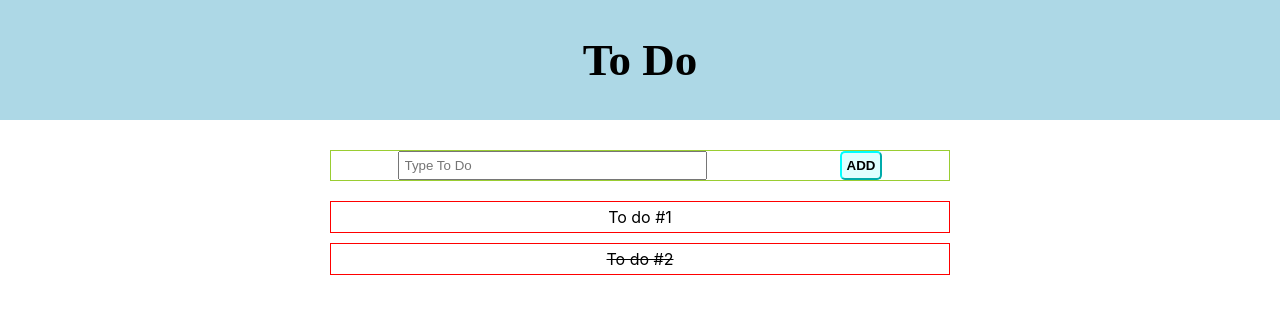
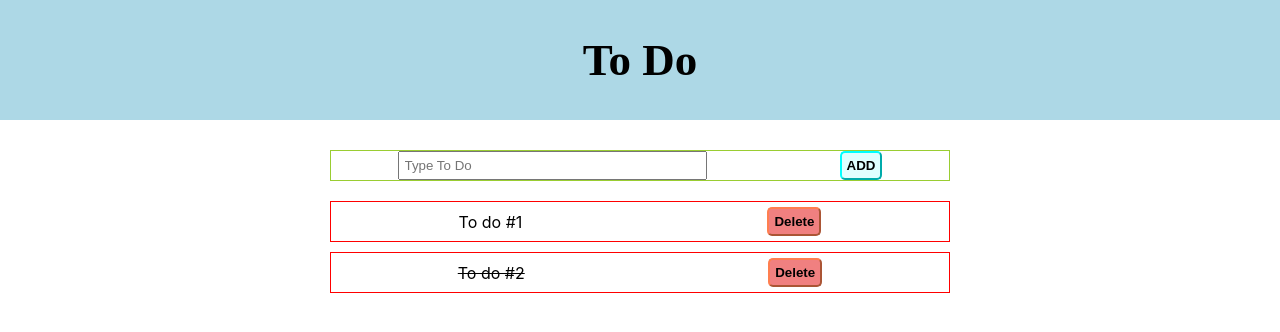
Before and after one commit to magb7/react-redux, a React (Create React App) app: page / in a window 1280 px wide. Shown: the top 332 px of the page. Built offline with nearby package versions, Linux system fonts and the light colour scheme.

Commit message:
add onClick function and modify style

```diff
--- a/src/components/ToDo.js
+++ b/src/components/ToDo.js
@@ -1,20 +1,50 @@
 import React from "react";
 import styled from "styled-components";
 
-const ToDo = ({ completed, todo }) => {
-  return <StyledList completed={completed}>{todo}</StyledList>;
+const ToDo = ({ completed, todo, id }) => {
+  return (
+    <StyledList completed={completed}>
+      <li
+        onClick={() => {
+          console.log(`toggle task ${id}`);
+        }}
+      >
+        {todo}
+      </li>
+      <button
+        onClick={() => {
+          console.log(`delete task ${id}`);
+        }}
+      >
+        Delete
+      </button>
+    </StyledList>
+  );
 };
 
-const StyledList = styled.li`
+const StyledList = styled.div`
   display: flex;
   justify-content: space-around;
+  align-items: center;
   padding: 5px;
   width: 100%;
   border: 1px solid red;
   margin-bottom: 10px;
-  list-style: none;
-  text-decoration-line: ${(props) =>
-    props.completed ? "line-through" : "none"};
+
+  li {
+    list-style: none;
+    text-decoration-line: ${(props) =>
+      props.completed ? "line-through" : "none"};
+  }
+
+  button {
+    border-color: coral;
+    background-color: lightcoral;
+    padding: 5px;
+    border-radius: 5px;
+    outline: none;
+    font-weight: bold;
+  }
 `;
 
 export default ToDo;
```
